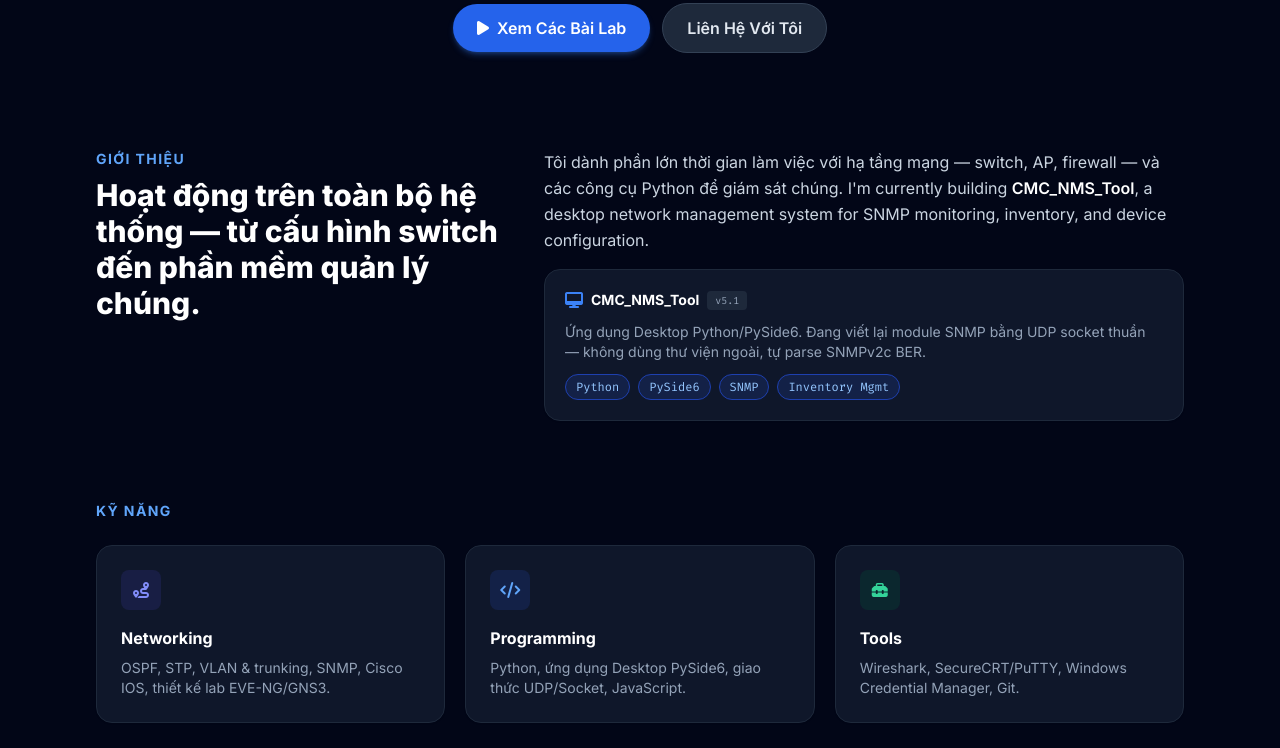
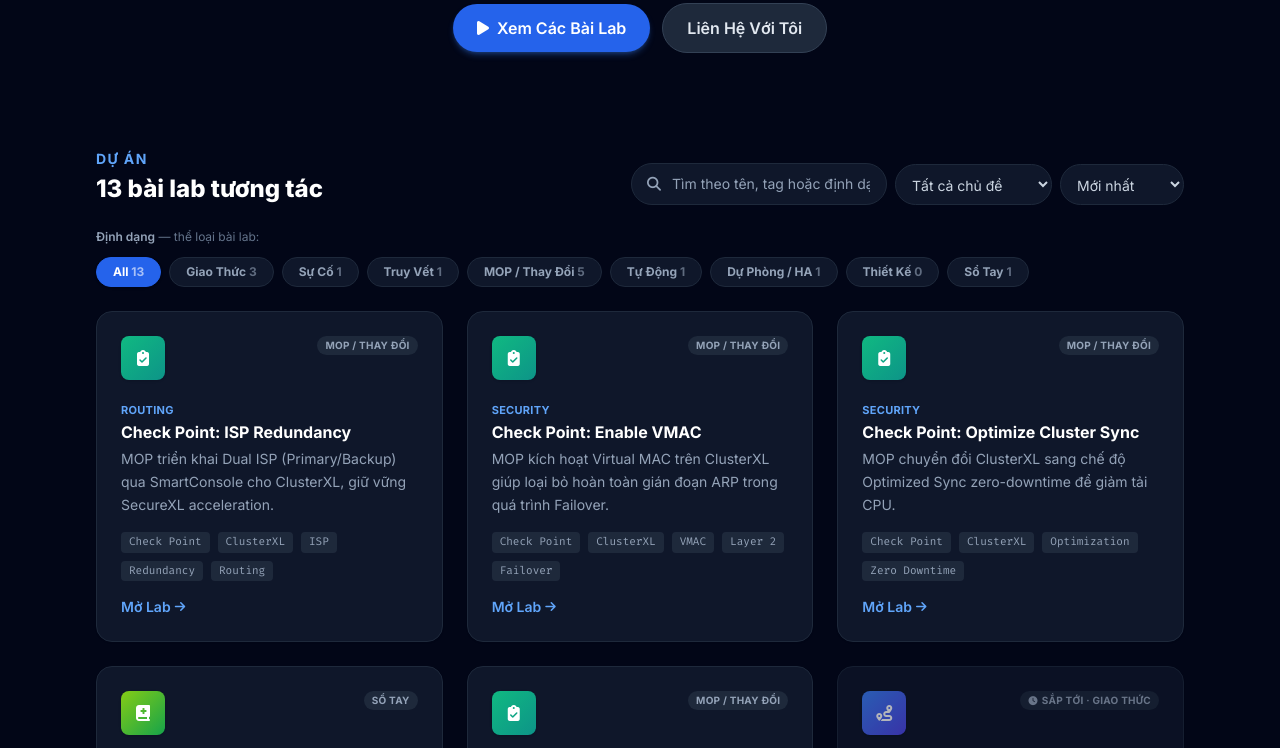
Before and after one commit to duc-mt/networking-lab, a website: page index.html in a window 1280 px wide. Shown: the part 542-1290 px from the top of the page. Drawn offline with nearby package versions, Linux system fonts and the light colour scheme.

Commit message:
style: remove about and skills sections, update name to Mai Tấn Đức

```diff
--- a/index.html
+++ b/index.html
@@ -3,7 +3,7 @@
 <head>
     <meta charset="UTF-8">
     <meta name="viewport" content="width=device-width, initial-scale=1.0">
-    <title>Duc — Kỹ Sư Mạng & Lập Trình Viên</title>
+    <title>Mai Tấn Đức — Kỹ Sư Mạng & Lập Trình Viên</title>
 
     <!-- Apply the saved theme before first paint, to avoid a flash of the wrong theme -->
     <script src="assets/js/theme-init.js"></script>
@@ -75,14 +75,12 @@
                     <i class="fas fa-network-wired"></i>
                 </div>
                 <div>
-                    <h1 class="text-base font-bold text-slate-900 dark:text-white leading-tight">Duc</h1>
+                    <h1 class="text-base font-bold text-slate-900 dark:text-white leading-tight">Mai Tấn Đức</h1>
                     <p class="text-[11px] text-slate-500 dark:text-slate-400 font-medium">Kỹ Sư Mạng &amp; Lập Trình Viên</p>
                 </div>
             </a>
 
             <nav class="hidden md:flex items-center gap-6 text-sm font-semibold text-slate-600 dark:text-slate-300">
-                <a href="#about" class="hover:text-blue-600 dark:hover:text-blue-400 transition-all-fast">Giới Thiệu</a>
-                <a href="#skills" class="hover:text-blue-600 dark:hover:text-blue-400 transition-all-fast">Kỹ Năng</a>
                 <a href="#projects" class="hover:text-blue-600 dark:hover:text-blue-400 transition-all-fast">Dự Án</a>
                 <a href="#contact" class="hover:text-blue-600 dark:hover:text-blue-400 transition-all-fast">Liên Hệ</a>
             </nav>
@@ -125,67 +123,6 @@
     </section>
 
     <main class="max-w-6xl mx-auto px-4 md:px-8 flex flex-col gap-20 pb-20">
-
-        <!-- About -->
-        <section id="about" class="grid grid-cols-1 lg:grid-cols-5 gap-8 items-start scroll-mt-20">
-            <div class="lg:col-span-2">
-                <h3 class="text-sm font-bold text-blue-600 dark:text-blue-400 uppercase tracking-widest mb-2">Giới Thiệu</h3>
-                <p class="text-2xl md:text-3xl font-extrabold text-slate-900 dark:text-white leading-snug">
-                    Hoạt động trên toàn bộ hệ thống — từ cấu hình switch đến phần mềm quản lý chúng.
-                </p>
-            </div>
-            <div class="lg:col-span-3 flex flex-col gap-4">
-                <p class="text-slate-600 dark:text-slate-300 leading-relaxed">
-                    Tôi dành phần lớn thời gian làm việc với hạ tầng mạng — switch, AP, firewall — và các công cụ Python để giám sát chúng. I'm currently building
-                    <span class="font-semibold text-slate-900 dark:text-white">CMC_NMS_Tool</span>, a desktop
-                    network management system for SNMP monitoring, inventory, and device configuration.
-                </p>
-                <div class="bg-white dark:bg-slate-900 rounded-2xl p-5 border border-slate-200 dark:border-slate-800 shadow-sm">
-                    <div class="flex items-center gap-2 mb-3">
-                        <i class="fas fa-desktop text-blue-500"></i>
-                        <span class="font-bold text-slate-800 dark:text-white text-sm">CMC_NMS_Tool</span>
-                        <span class="text-[10px] font-mono px-2 py-0.5 rounded bg-slate-100 dark:bg-slate-800 text-slate-500 dark:text-slate-400">v5.1</span>
-                    </div>
-                    <p class="text-sm text-slate-500 dark:text-slate-400 mb-3">
-                        Ứng dụng Desktop Python/PySide6. Đang viết lại module SNMP bằng UDP socket thuần — không dùng thư viện ngoài, tự parse SNMPv2c BER.
-                    </p>
-                    <div class="flex flex-wrap gap-2">
-                        <span class="text-xs font-mono px-2.5 py-1 rounded-full bg-blue-50 dark:bg-blue-900/30 text-blue-700 dark:text-blue-300 border border-blue-100 dark:border-blue-800">Python</span>
-                        <span class="text-xs font-mono px-2.5 py-1 rounded-full bg-blue-50 dark:bg-blue-900/30 text-blue-700 dark:text-blue-300 border border-blue-100 dark:border-blue-800">PySide6</span>
-                        <span class="text-xs font-mono px-2.5 py-1 rounded-full bg-blue-50 dark:bg-blue-900/30 text-blue-700 dark:text-blue-300 border border-blue-100 dark:border-blue-800">SNMP</span>
-                        <span class="text-xs font-mono px-2.5 py-1 rounded-full bg-blue-50 dark:bg-blue-900/30 text-blue-700 dark:text-blue-300 border border-blue-100 dark:border-blue-800">Inventory Mgmt</span>
-                    </div>
-                </div>
-            </div>
-        </section>
-
-        <!-- Skills -->
-        <section id="skills" class="scroll-mt-20">
-            <h3 class="text-sm font-bold text-blue-600 dark:text-blue-400 uppercase tracking-widest mb-6">Kỹ Năng</h3>
-            <div class="grid grid-cols-1 md:grid-cols-3 gap-5">
-                <div class="bg-white dark:bg-slate-900 rounded-2xl p-6 border border-slate-200 dark:border-slate-800 shadow-sm">
-                    <div class="w-10 h-10 rounded-lg bg-indigo-100 dark:bg-indigo-900/30 text-indigo-600 dark:text-indigo-400 flex items-center justify-center mb-4">
-                        <i class="fas fa-route"></i>
-                    </div>
-                    <h4 class="font-bold text-slate-800 dark:text-white mb-2">Networking</h4>
-                    <p class="text-sm text-slate-500 dark:text-slate-400">OSPF, STP, VLAN & trunking, SNMP, Cisco IOS, thiết kế lab EVE-NG/GNS3.</p>
-                </div>
-                <div class="bg-white dark:bg-slate-900 rounded-2xl p-6 border border-slate-200 dark:border-slate-800 shadow-sm">
-                    <div class="w-10 h-10 rounded-lg bg-blue-100 dark:bg-blue-900/30 text-blue-600 dark:text-blue-400 flex items-center justify-center mb-4">
-                        <i class="fas fa-code"></i>
-                    </div>
-                    <h4 class="font-bold text-slate-800 dark:text-white mb-2">Programming</h4>
-                    <p class="text-sm text-slate-500 dark:text-slate-400">Python, ứng dụng Desktop PySide6, giao thức UDP/Socket, JavaScript.</p>
-                </div>
-                <div class="bg-white dark:bg-slate-900 rounded-2xl p-6 border border-slate-200 dark:border-slate-800 shadow-sm">
-                    <div class="w-10 h-10 rounded-lg bg-emerald-100 dark:bg-emerald-900/30 text-emerald-600 dark:text-emerald-400 flex items-center justify-center mb-4">
-                        <i class="fas fa-toolbox"></i>
-                    </div>
-                    <h4 class="font-bold text-slate-800 dark:text-white mb-2">Tools</h4>
-                    <p class="text-sm text-slate-500 dark:text-slate-400">Wireshark, SecureCRT/PuTTY, Windows Credential Manager, Git.</p>
-                </div>
-            </div>
-        </section>
 
         <!-- Projects -->
         <section id="projects" class="scroll-mt-20">
@@ -246,7 +183,7 @@
 
     <footer class="border-t border-slate-200 dark:border-slate-800 py-6">
         <div class="max-w-6xl mx-auto px-4 md:px-8 flex flex-col md:flex-row justify-between items-center gap-2 text-xs text-slate-400 dark:text-slate-500">
-            <span>&copy; <span id="year"></span> Duc. Được xây dựng như một trang tĩnh, lưu trữ trên GitHub Pages.</span>
+            <span>&copy; <span id="year"></span> Mai Tấn Đức. Được xây dựng như một trang tĩnh, lưu trữ trên GitHub Pages.</span>
             <a href="#top" class="hover:text-blue-500 transition-all-fast">Lên đầu trang ↑</a>
         </div>
     </footer>
```
